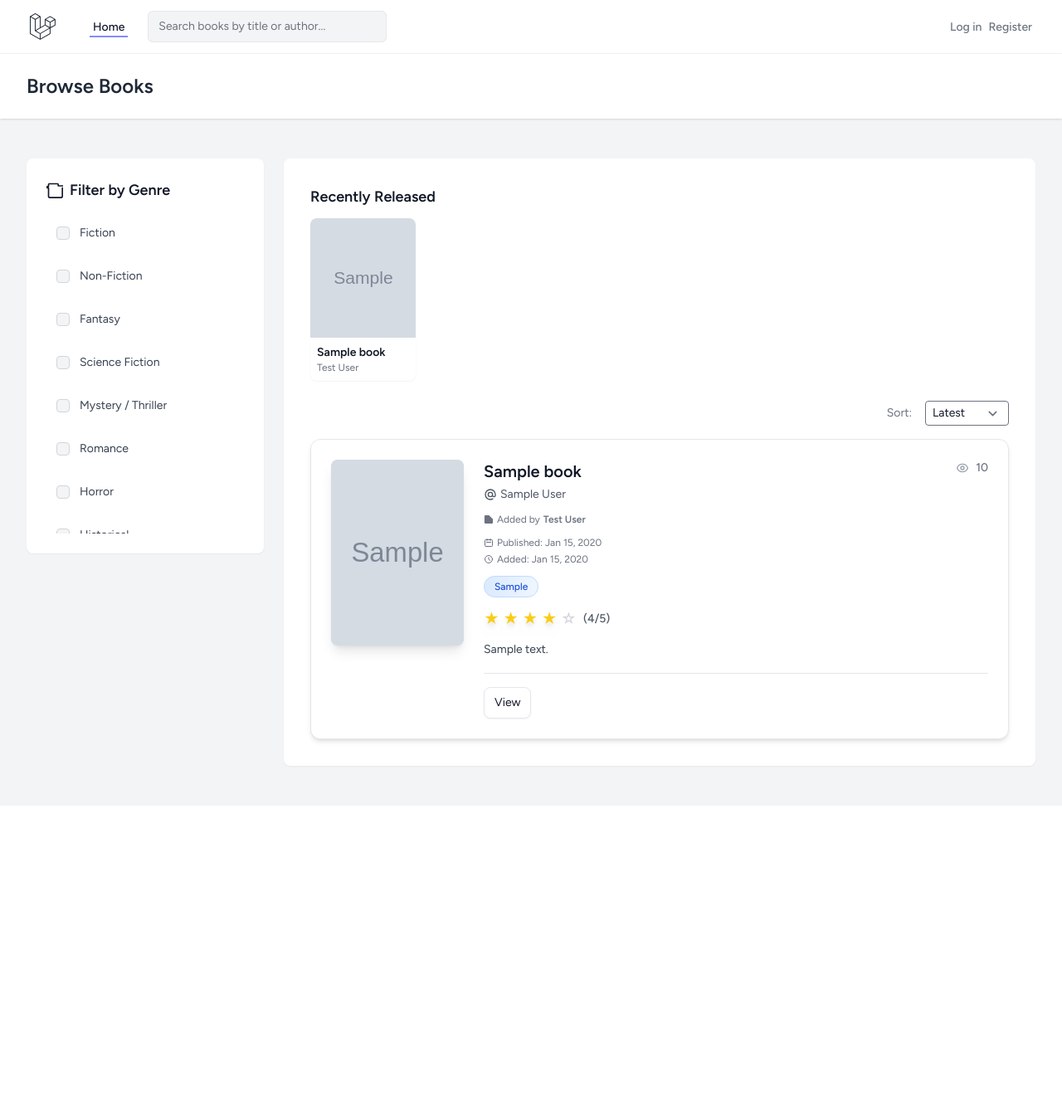
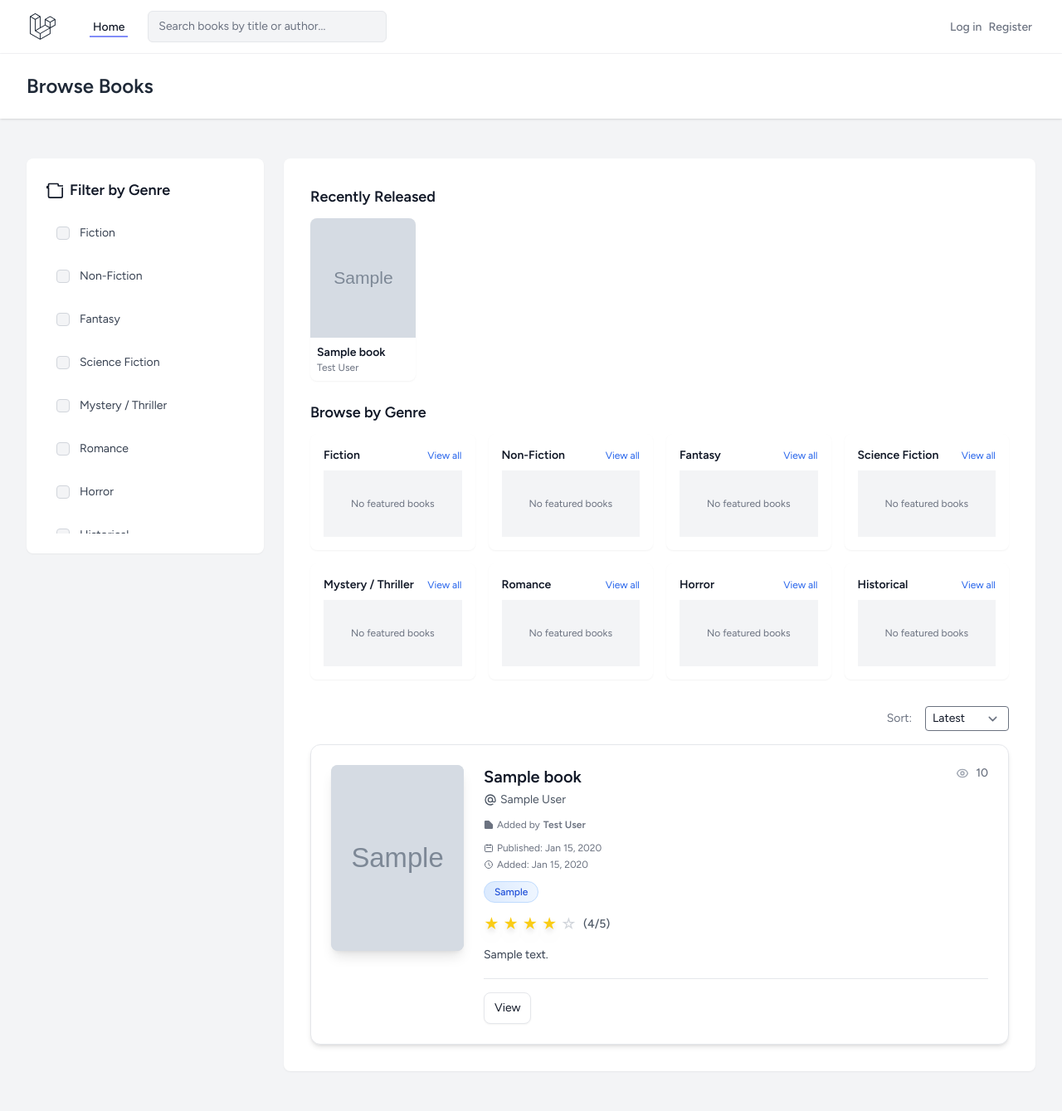
Before and after one commit to Laxradil/library-system, a Laravel app: page / in a window 1280 px wide. Shown: the whole page at 83% size. Before the commit the page ends 925 px from the top, so only its background shows below. Run offline with Laravel 12, Linux system fonts and the light colour scheme; data comes from the database, SQL or seed files in the repository; tables that the repository leaves empty hold one stand-in row (values such as "Sample post"); grey boxes marked "Sample" are stand-in pictures; style sheets or scripts are compiled from the project's sources.

Commit message:
UI: add 'Browse by Genre' panels (8 genres) with 1-3 featured approved books and View all links

```diff
--- a/app/Http/Controllers/BookController.php
+++ b/app/Http/Controllers/BookController.php
@@ -75,6 +75,17 @@ class BookController extends Controller
             ->limit(6)
             ->get();
 
+        // Prepare 1-3 featured approved books for each main genre for the Browse-by-Genre panels
+        $genrePanels = [];
+        foreach ($mainGenres as $g) {
+            $genrePanels[$g] = Book::with('user')
+                ->where('approved', true)
+                ->where('genre', 'like', "%{$g}%")
+                ->orderByRaw("COALESCE(published_at, created_at) DESC")
+                ->limit(3)
+                ->get();
+        }
+
         // Send the user to a view file, and pass the $books variable to it
         return view('books.home', [
             'books' => $books,
@@ -82,6 +93,7 @@ class BookController extends Controller
             'selectedTags' => $selectedTags,
             'mainGenres' => $mainGenres,
             'recentBooks' => $recentBooks,
+            'genrePanels' => $genrePanels,
         ]);
     }
 
--- a/resources/views/books/home.blade.php
+++ b/resources/views/books/home.blade.php
@@ -99,6 +99,39 @@
                                 </div>
                             @endif
 
+                            <!-- Browse by Genre -->
+                            @if (!empty($genrePanels) && count($genrePanels))
+                                <div class="mb-8">
+                                    <h3 class="text-lg font-bold text-gray-900 dark:text-gray-100 mb-3">Browse by Genre</h3>
+                                    <div class="grid grid-cols-2 md:grid-cols-4 gap-4">
+                                        @foreach ($genrePanels as $genre => $panelBooks)
+                                            <div class="bg-white dark:bg-gray-800 rounded-lg shadow-sm p-4">
+                                                <div class="flex items-center justify-between mb-2">
+                                                    <div class="font-semibold text-sm text-gray-900 dark:text-gray-100">{{ $genre }}</div>
+                                                    <a href="{{ route('home', ['tags' => [$genre]]) }}" class="text-xs text-blue-600 hover:underline">View all</a>
+                                                </div>
+
+                                                <div class="grid grid-cols-3 gap-2">
+                                                    @if ($panelBooks->count())
+                                                        @foreach ($panelBooks as $gbook)
+                                                            <button type="button" onclick="window.dispatchEvent(new CustomEvent('open-book-modal',{detail:{id:{{ $gbook->id }}}}))" class="w-full h-20 overflow-hidden rounded">
+                                                                @if ($gbook->cover)
+                                                                    <img src="{{ asset('storage/' . $gbook->cover) }}" class="w-full h-full object-cover" alt="{{ $gbook->title }}">
+                                                                @else
+                                                                    <div class="w-full h-full bg-gray-100 dark:bg-gray-700 flex items-center justify-center text-xs text-gray-500">No cover</div>
+                                                                @endif
+                                                            </button>
+                                                        @endforeach
+                                                    @else
+                                                        <div class="col-span-3 w-full h-20 bg-gray-100 dark:bg-gray-700 flex items-center justify-center text-xs text-gray-500">No featured books</div>
+                                                    @endif
+                                                </div>
+                                            </div>
+                                        @endforeach
+                                    </div>
+                                </div>
+                            @endif
+
                             <!-- Active Filters Display -->
                             @if (!empty($selectedTags))
                                 <div class="mb-6 flex flex-wrap gap-2">
```
